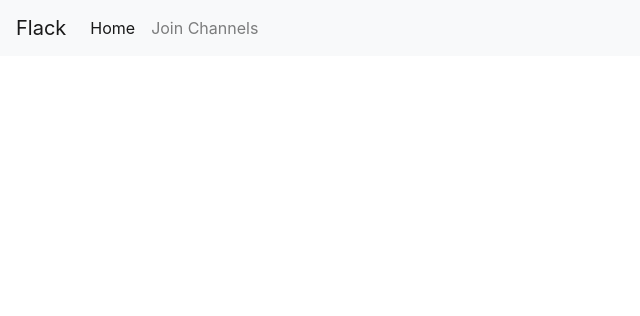
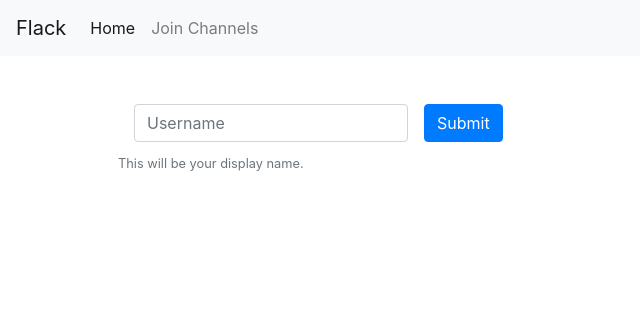
Before and after one commit to lljr/project2, a Flask app: page / in a window 1280 px wide. Shown: the top 316 px of the page, without its empty margins (0-640 px from the left). Run offline with Flask 2, Linux system fonts and the light colour scheme; some libraries are stand-ins or nearby versions.

Commit message:
add form to set a display name for chat room

```diff
--- a/templates/index.html
+++ b/templates/index.html
@@ -1,5 +1,13 @@
 {% extends "layout.html"%}
 {% block title %}Home{% endblock %}
 {% block main %}
+<form class="form-inline">
+  <div class="form-group mx-sm-3 mb-2">
+    <label for="inputPassword2" class="sr-only">Username</label>
+    <input type="text" class="form-control" id="username" placeholder="Username">
 
+  </div>
+  <button type="submit" class="btn btn-primary mb-2">Submit</button>
+</form>
+        <small id="emailHelp" class="form-text text-muted">This will be your display name.</small>
 {% endblock %}
```
